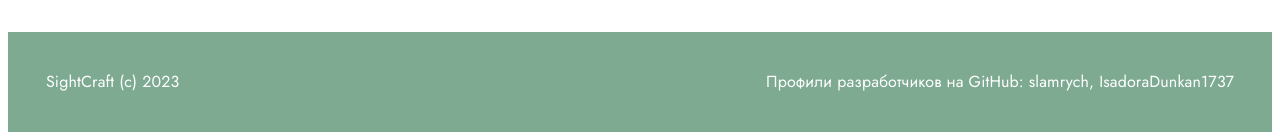
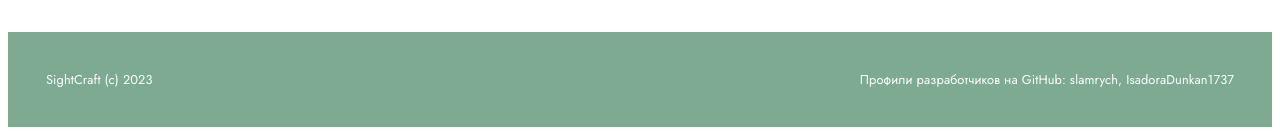
Before and after one commit to IsadoraDuncan1737/mps-project, a React (Create React App) app in the folder frontend/: page / in a window 1280 px wide. Shown: the part 859-996 px from the top of the page. Built offline with nearby package versions, Linux system fonts and the light colour scheme.

Commit message:
refactor: change some styles

```diff
--- a/frontend/src/components/common/footer/Footer.module.css
+++ b/frontend/src/components/common/footer/Footer.module.css
@@ -1,5 +1,5 @@
-.content{
-    background-color: #7EAA92;
+.content {
+  background-color: #7eaa92;
   padding: 3%;
   color: #fff;
   display: flex;
@@ -7,7 +7,9 @@
   justify-content: space-between;
   margin-top: 3%;
 }
-.link{
+.content > p {
+  font-size: 0.8rem;
+}
+.link {
   color: #fff;
-
 }
--- a/frontend/src/components/main/Main.module.css
+++ b/frontend/src/components/main/Main.module.css
@@ -23,8 +23,12 @@
   display: flex;
   align-items: center;
 }
+
+.card:hover {
+  box-shadow: #7eaa92 10px 10px;
+}
 .content {
-    width: 100%;
+  width: 100%;
   padding: 0% 8%;
   color: #fff;
 }
```
Lines whose indentation alone changed are shown as unchanged.
